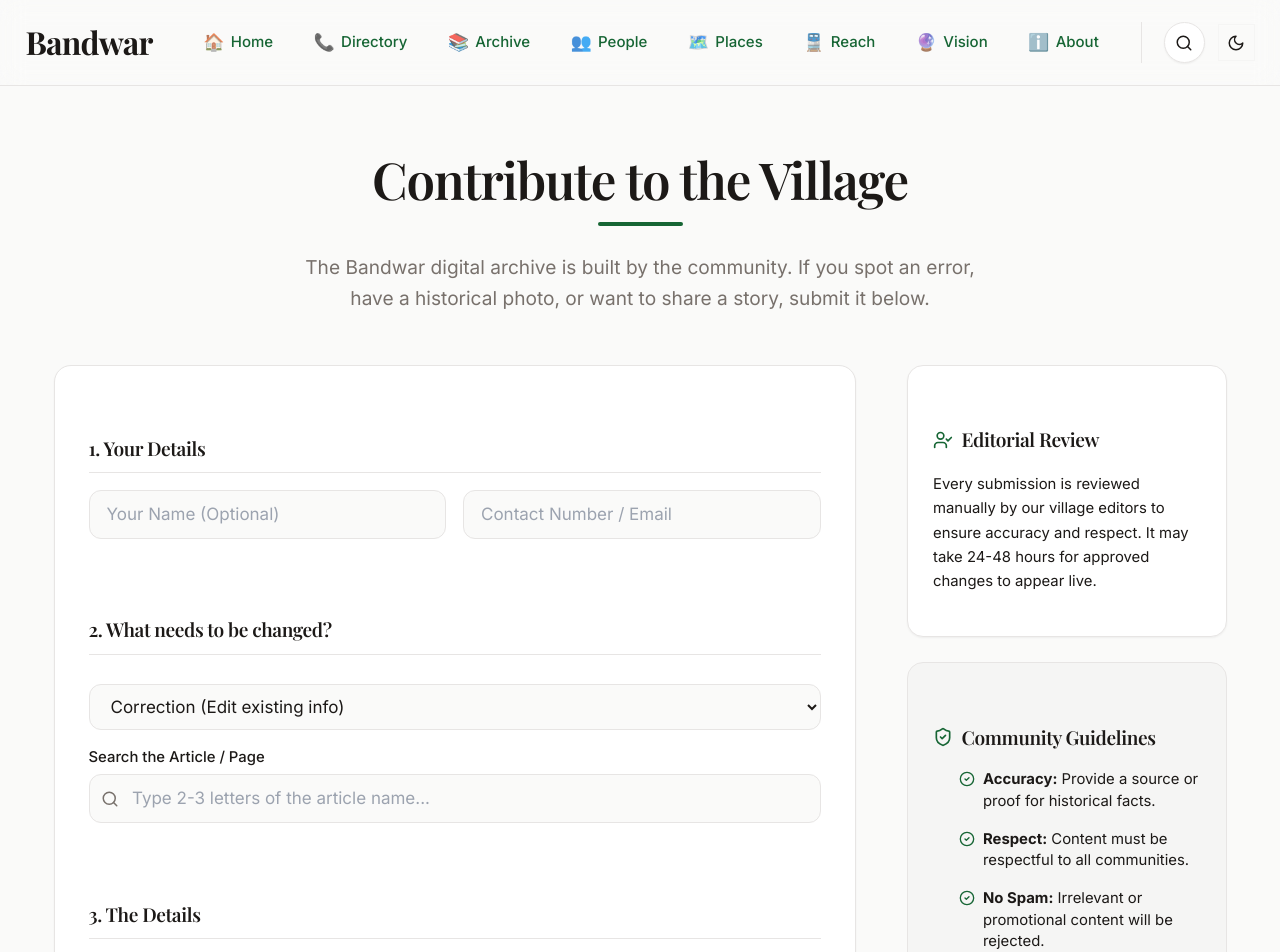
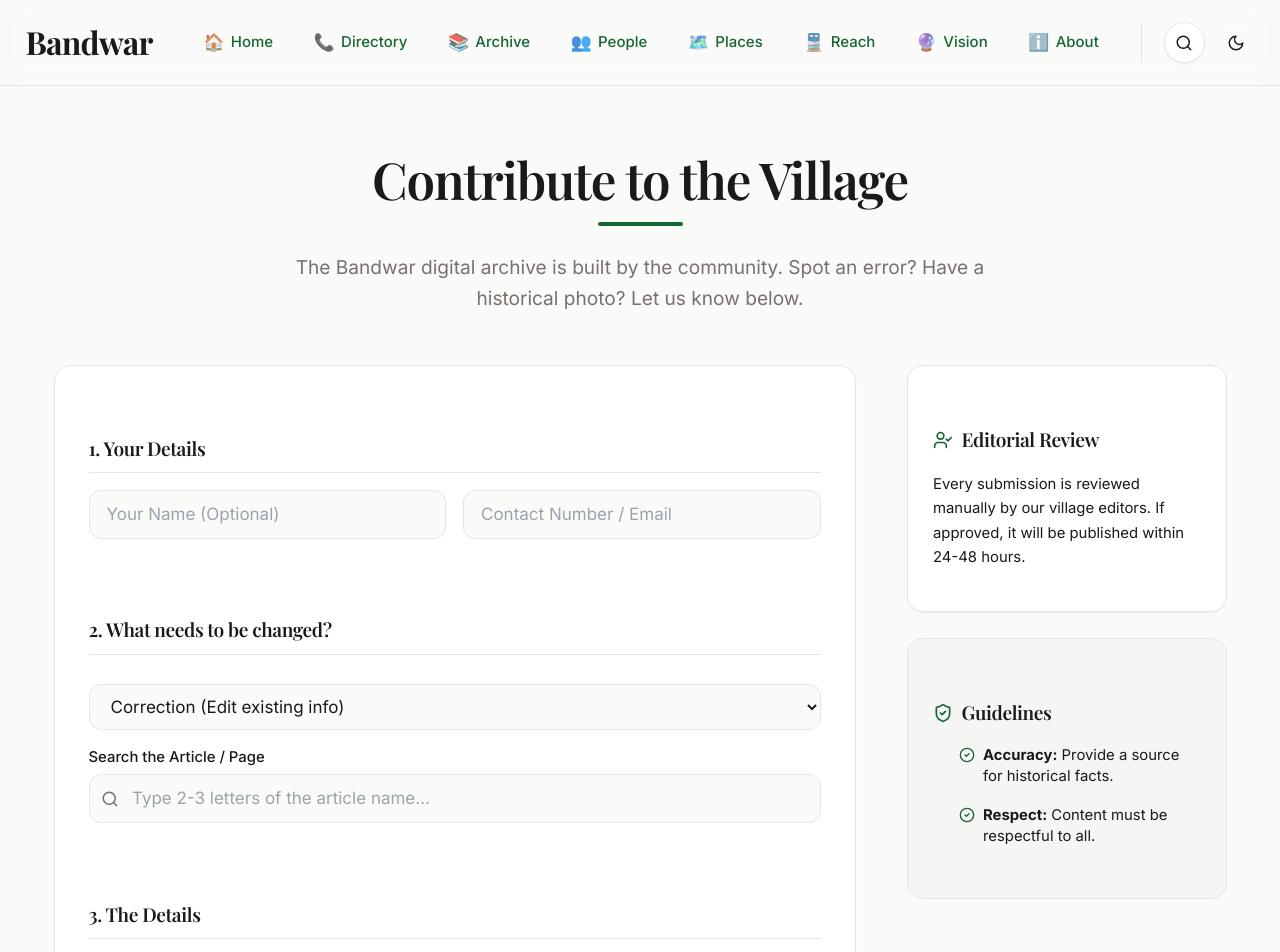
Before and after one commit to ravirajhere/Bandwar, a Next.js app: page /contribute in a window 1280 px wide. Shown: the top 952 px of the page. Built offline with nearby package versions, Linux system fonts and the light colour scheme.

Commit message:
Update page.tsx

```diff
--- a/src/app/contribute/page.tsx
+++ b/src/app/contribute/page.tsx
@@ -1,7 +1,8 @@
 import { Suspense } from "react";
 import { Metadata } from "next";
 import { ContributeForm } from "@/components/contribute/ContributeForm";
-import { ShieldCheck, FileText, CheckCircle2, UserCheck } from "lucide-react";
+import { ShieldCheck, CheckCircle2, UserCheck } from "lucide-react";
+import { getAllArticles } from "@/lib/data"; // 👈 Import kiya
 
 export const metadata: Metadata = {
   title: "Contribute to the Archive | Bandwar Portal",
@@ -9,66 +10,62 @@ export const metadata: Metadata = {
 };
 
 export default function ContributePage() {
+  // 👈 Saare articles fetch kiye taaki dropdown me suggestions aayein
+  const articles = getAllArticles().map(a => ({
+    id: a.id,
+    title: a.title,
+    summary: a.summary,
+    hero: a.hero
+  }));
+
   return (
     <div className="bg-background min-h-screen py-12 md:py-16">
       <div className="container-custom max-w-6xl">
 
-        {/* Header */}
         <div className="mb-12 text-center max-w-2xl mx-auto">
           <h1 className="font-serif text-4xl md:text-5xl text-foreground mb-4 font-semibold tracking-tight">
             Contribute to the Village
           </h1>
           <div className="w-20 h-1 bg-brand mb-6 rounded-full mx-auto"></div>
           <p className="text-lg text-muted leading-relaxed">
-            The Bandwar digital archive is built by the community. If you spot an error, have a historical photo, or want to share a story, submit it below.
+            The Bandwar digital archive is built by the community. Spot an error? Have a historical photo? Let us know below.
           </p>
         </div>
 
         <div className="grid grid-cols-1 lg:grid-cols-[1fr_320px] gap-8 lg:gap-12 items-start">
 
-          {/* Form Section */}
           <div className="bg-card border border-border rounded-2xl shadow-sm p-6 md:p-8">
             <Suspense fallback={<div className="text-center py-20 text-muted">Loading form...</div>}>
-              <ContributeForm />
+              {/* 👈 Articles prop pass kiye */}
+              <ContributeForm articles={articles} />
             </Suspense>
           </div>
 
-          {/* Guidelines Sidebar */}
           <div className="space-y-6 sticky top-24">
-
-            {/* Editorial Process */}
             <div className="bg-card border border-border rounded-xl shadow-sm p-6">
               <h3 className="font-serif font-semibold text-lg text-foreground mb-4 flex items-center gap-2">
-                <UserCheck size={20} className="text-brand" />
-                Editorial Review
+                <UserCheck size={20} className="text-brand" /> Editorial Review
               </h3>
               <p className="text-sm text-foreground/80 leading-relaxed mb-4">
-                Every submission is reviewed manually by our village editors to ensure accuracy and respect. It may take 24-48 hours for approved changes to appear live.
+                Every submission is reviewed manually by our village editors. If approved, it will be published within 24-48 hours.
               </p>
             </div>
 
-            {/* Guidelines */}
             <div className="bg-muted-background border border-border rounded-xl p-6">
               <h3 className="font-serif font-semibold text-lg text-foreground mb-4 flex items-center gap-2">
-                <ShieldCheck size={20} className="text-brand" />
-                Community Guidelines
+                <ShieldCheck size={20} className="text-brand" /> Guidelines
               </h3>
               <ul className="space-y-4 text-sm text-foreground/80">
                 <li className="flex gap-2">
                   <CheckCircle2 size={16} className="text-brand shrink-0 mt-0.5" />
-                  <span><strong>Accuracy:</strong> Provide a source or proof for historical facts.</span>
+                  <span><strong>Accuracy:</strong> Provide a source for historical facts.</span>
                 </li>
                 <li className="flex gap-2">
                   <CheckCircle2 size={16} className="text-brand shrink-0 mt-0.5" />
-                  <span><strong>Respect:</strong> Content must be respectful to all communities.</span>
-                </li>
-                <li className="flex gap-2">
-                  <CheckCircle2 size={16} className="text-brand shrink-0 mt-0.5" />
-                  <span><strong>No Spam:</strong> Irrelevant or promotional content will be rejected.</span>
+                  <span><strong>Respect:</strong> Content must be respectful to all.</span>
                 </li>
               </ul>
             </div>
-
           </div>
 
         </div>
```
